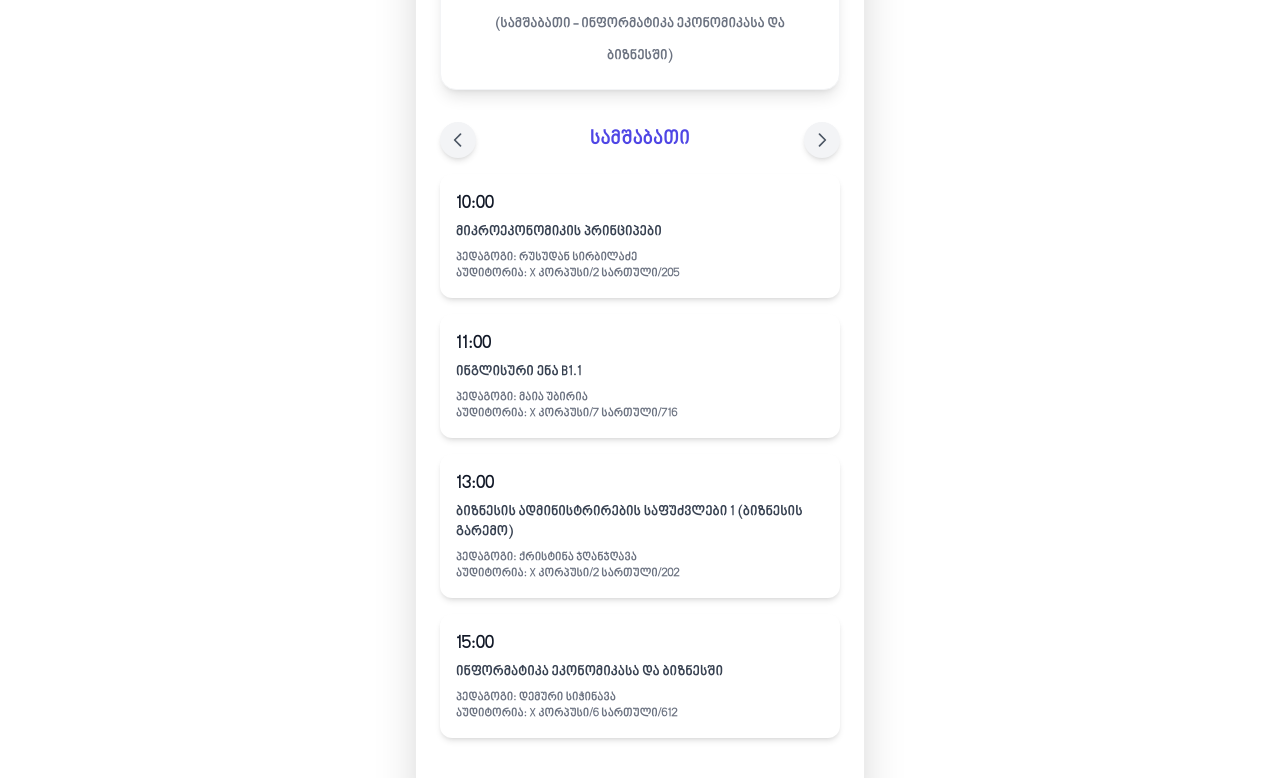
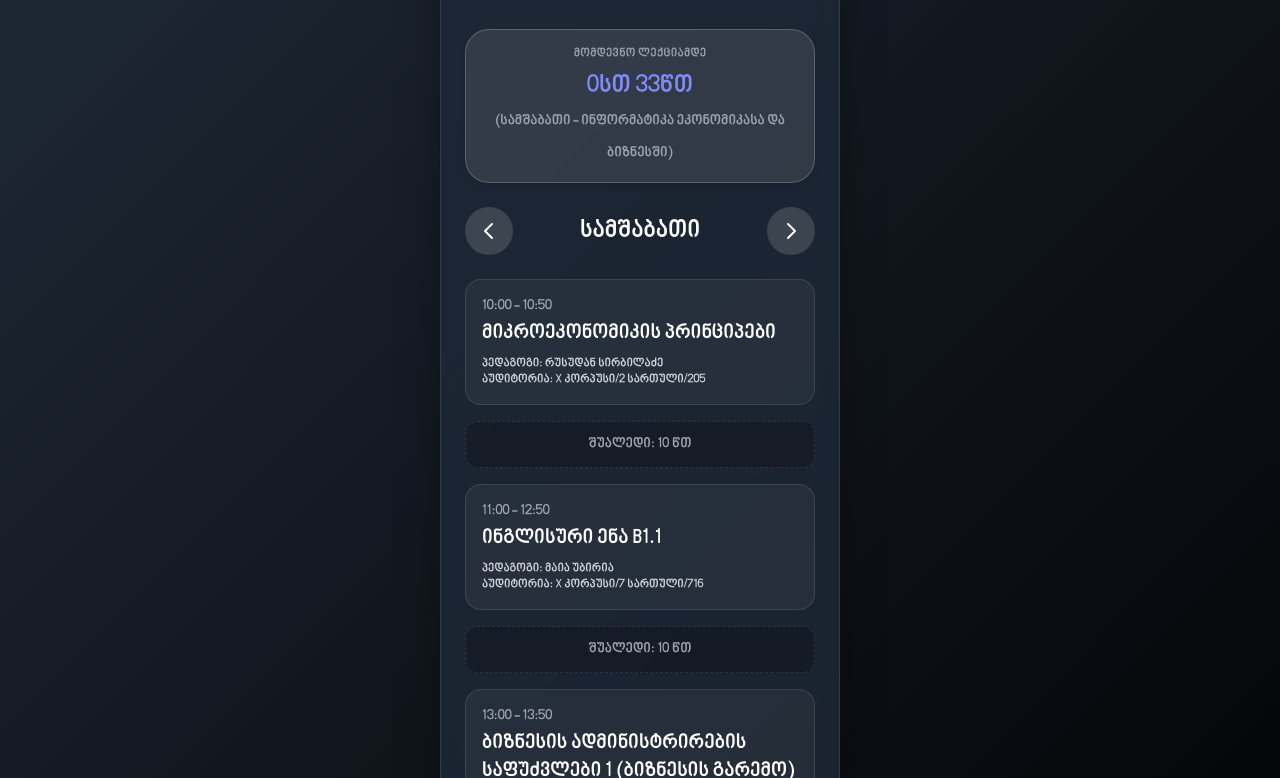
Before and after one commit to nadashvili/uni, a plain HTML site: page index.html in a window 1280 px wide. Shown: the part 120-898 px from the top of the page. Drawn offline with nearby package versions, Linux system fonts and the light colour scheme.

Commit message:
Update index.html

```diff
--- a/index.html
+++ b/index.html
@@ -9,178 +9,244 @@
     <link rel="preconnect" href="https://fonts.gstatic.com" crossorigin>
     <link href="https://fonts.googleapis.com/css2?family=Inter:wght@400;600;700&display=swap" rel="stylesheet">
     <style>
-        :root {
-            --primary-color: #00aeff;   /* indigo-500 */
-            --secondary-color: #6a00ff; /* purple-600 */
-            --background-color-body: #6366f1;
-            --background-color-body-gradient-from: #1e1e1e; /* indigo-500 */
-            --background-color-body-gradient-to: #000000;   /* purple-600 */
-
-            --card-background-color: #ffffff;
-            --card-border-color: #f3f4f6; /* gray-100 */
-
-            --text-primary-color: #111827;  /* gray-900 */
-            --text-secondary-color: #4b5563; /* gray-700 */
-            --text-muted-color: #6b7280;    /* gray-500 */
-            --text-accent-color: #4f46e5;   /* indigo-600 */
-
-            --button-bg-color: #f3f4f6;     /* gray-100 */
-            --button-text-color: #4b5563;   /* gray-600 */
-            --button-hover-bg-color: #e5e7eb; /* gray-200 */
-
-            --indicator-active-color: #6366f1; /* indigo-500 */
-            --indicator-inactive-color: #d1d5db; /* gray-300 */
-        }
         @font-face {
             font-family: 'MyFont';
             src: url('bpg_nino_mtavruli_bold.ttf') format('truetype');
-  font-weight: 700; /* BOLD */
+            font-weight: 700;
             font-style: normal;
         }
 
-* {
-  font-family: 'MyFont';
+        body {
+            font-family: 'MyFont', sans-serif;
+            background: linear-gradient(135deg, #1f2937 0%, #000000 100%);
+            color: #f9fafb;
+            display: flex;
+            justify-content: center;
+            align-items: center;
+            min-height: 100vh;
+            padding: 1.5rem;
         }
-        body {
-            transition: background-color 0.5s ease;
-            background: linear-gradient(135deg, var(--background-color-body-gradient-from), var(--background-color-body-gradient-to));
+
+        .app-container {
+            width: 100%;
+            max-width: 400px;
+            background-color: rgba(31, 41, 55, 0.8);
+            backdrop-filter: blur(10px);
+            border-radius: 2rem;
+            box-shadow: 0 25px 50px -12px rgba(0, 0, 0, 0.5);
+            border: 1px solid rgba(107, 114, 128, 0.3);
+            overflow: hidden;
+            display: flex;
+            flex-direction: column;
         }
-        .slide {
-            display: none;
-            animation: fadeIn 0.5s ease-in-out;
+
+        .header {
+            padding: 2rem 1.5rem;
+            text-align: center;
         }
-        .slide.active {
-            display: block;
+
+        .countdown-card {
+            background-color: rgba(255, 255, 255, 0.1);
+            border-radius: 1.5rem;
+            text-align: center;
+            padding: 1rem;
+            margin: 0 1.5rem;
+            border: 1px solid rgba(255, 255, 255, 0.2);
+            box-shadow: 0 4px 6px rgba(0, 0, 0, 0.1);
         }
-        @keyframes fadeIn {
-            from { opacity: 0; transform: translateY(10px); }
-            to { opacity: 1; transform: translateY(0); }
+
+        .navigation {
+            display: flex;
+            justify-content: space-between;
+            align-items: center;
+            padding: 1.5rem;
         }
+
+        .nav-button {
+            background-color: rgba(255, 255, 255, 0.15);
+            color: white;
+            padding: 0.75rem;
+            border-radius: 9999px;
+            transition: background-color 0.3s, transform 0.3s;
+        }
+
+        .nav-button:hover {
+            background-color: rgba(255, 255, 255, 0.25);
+            transform: scale(1.05);
+        }
+
+        .schedule-list {
+            padding: 0 1.5rem 1.5rem;
+            flex-grow: 1;
+            overflow-y: auto;
+        }
+
         .lesson-card {
-            transition: transform 0.3s ease-in-out, box-shadow 0.3s ease-in-out;
-            background-color: var(--card-background-color);
+            background-color: rgba(255, 255, 255, 0.05);
+            border-radius: 1rem;
+            padding: 1rem;
+            margin-bottom: 1rem;
+            border: 1px solid rgba(255, 255, 255, 0.1);
+            transition: transform 0.3s, background-color 0.3s;
         }
+
         .lesson-card:hover {
             transform: translateY(-4px);
-            box-shadow: 0 8px 12px rgba(0, 0, 0, 0.1), 0 3px 5px rgba(0, 0, 0, 0.08);
+            background-color: rgba(255, 255, 255, 0.1);
         }
+
+        .break-card {
+            background-color: rgba(0, 0, 0, 0.2);
+            border-radius: 0.75rem;
+            padding: 0.75rem;
+            text-align: center;
+            margin-bottom: 1rem;
+            color: #9ca3af;
+            font-size: 0.875rem;
+            border: 1px dashed rgba(255, 255, 255, 0.1);
+        }
+
+        .dot-indicators {
+            display: flex;
+            justify-content: center;
+            padding: 1rem 0;
+        }
+
         .dot {
+            width: 8px;
+            height: 8px;
+            border-radius: 50%;
+            background-color: rgba(255, 255, 255, 0.3);
+            margin: 0 4px;
             transition: background-color 0.3s, transform 0.3s;
         }
+
         .dot.active {
+            background-color: #818cf8;
             transform: scale(1.4);
         }
-
-        /* Tailwind კლასების გადაფარვა CSS ცვლადებით */
-        .bg-gradient-to-br {
-            background-image: linear-gradient(to bottom right, var(--background-color-body-gradient-from), var(--background-color-body-gradient-to));
-        }
-        .bg-gradient-to-r {
-            background-image: linear-gradient(to right, var(--primary-color), var(--secondary-color));
-        }
-        .bg-white { background-color: var(--card-background-color); }
-        .bg-gray-50 { background-color: var(--card-background-color); }
-        .bg-gray-100 { background-color: var(--button-bg-color); }
-        .bg-gray-200:hover { background-color: var(--button-hover-bg-color); }
-        .text-gray-500 { color: var(--text-muted-color); }
-        .text-gray-600 { color: var(--button-text-color); }
-        .text-gray-700 { color: var(--text-secondary-color); }
-        .text-gray-900 { color: var(--text-primary-color); }
-        .text-indigo-600 { color: var(--text-accent-color); }
-        .border-gray-100 { border-color: var(--card-border-color); }
-        .bg-indigo-500 { background-color: var(--indicator-active-color); }
-        .bg-gray-300 { background-color: var(--indicator-inactive-color); }
     </style>
 </head>
-<body class="bg-gradient-to-br min-h-screen flex flex-col items-center justify-center p-6">
-    <div class="w-full max-w-sm sm:max-w-md bg-white rounded-3xl shadow-2xl overflow-hidden">
+<body>
 
-        <div class="text-center pt-8 pb-4 px-6 bg-gradient-to-r rounded-t-3xl">
+    <div class="app-container">
 
+        <div class="header">
+            <h1 class="text-3xl font-bold mb-1 text-white">ჩემი განრიგი</h1>
+            <p class="text-sm text-gray-400">საუნივერსიტეტო განრიგის აპლიკაცია</p>
         </div>
 
-        <div id="countdown-timer" class="text-center p-5 mx-6 -mt-6 bg-white rounded-2xl shadow-lg border border-gray-100">
-            <p class="text-xs text-gray-500 font-semibold uppercase tracking-wide">მომდევნო ლექციამდე</p>
-            <p id="countdown-display" class="text-2xl font-extrabold text-indigo-600 mt-2">ლოდინი...</p>
+        <div class="countdown-card">
+            <p class="text-xs uppercase tracking-wide text-gray-400 font-semibold mb-2">მომდევნო ლექციამდე</p>
+            <p id="countdown-display" class="text-2xl font-bold text-indigo-400">ლოდინი...</p>
         </div>
 
-        <div class="relative px-6 mt-8">
-            <div class="flex justify-between items-center mb-4">
-                <button id="prev-btn" class="bg-gray-100 p-2 rounded-full shadow-md text-gray-600 hover:bg-gray-200 transition-colors duration-200">
-                    <svg class="w-5 h-5" fill="none" stroke="currentColor" viewBox="0 0 24 24" xmlns="http://www.w3.org/2000/svg"><path stroke-linecap="round" stroke-linejoin="round" stroke-width="2" d="M15 19l-7-7 7-7"></path></svg>
+        <div class="navigation">
+            <button id="prev-btn" class="nav-button">
+                <svg class="w-6 h-6" fill="none" stroke="currentColor" viewBox="0 0 24 24" xmlns="http://www.w3.org/2000/svg"><path stroke-linecap="round" stroke-linejoin="round" stroke-width="2" d="M15 19l-7-7 7-7"></path></svg>
             </button>
-                <h2 id="day-title" class="text-xl font-bold text-center text-indigo-600"></h2>
-                <button id="next-btn" class="bg-gray-100 p-2 rounded-full shadow-md text-gray-600 hover:bg-gray-200 transition-colors duration-200">
-                    <svg class="w-5 h-5" fill="none" stroke="currentColor" viewBox="0 0 24 24" xmlns="http://www.w3.org/2000/svg"><path stroke-linecap="round" stroke-linejoin="round" stroke-width="2" d="M9 5l7 7-7 7"></path></svg>
+            <h2 id="day-title" class="text-2xl font-bold text-center text-white"></h2>
+            <button id="next-btn" class="nav-button">
+                <svg class="w-6 h-6" fill="none" stroke="currentColor" viewBox="0 0 24 24" xmlns="http://www.w3.org/2000/svg"><path stroke-linecap="round" stroke-linejoin="round" stroke-width="2" d="M9 5l7 7-7 7"></path></svg>
             </button>
         </div>
 
-            <div id="schedule-slides" class="flex flex-col space-y-4 pb-8">
+        <div id="schedule-slides" class="schedule-list">
         </div>
 
-            <div id="slide-indicators" class="flex justify-center space-x-2 mt-4 pb-6"></div>
-        </div>
+        <div id="slide-indicators" class="dot-indicators"></div>
+
     </div>
 
     <script>
         const schedule = {
             'ორშაბათი': [
-                { time: '13:00', title: 'ბიზნესის ადმინისტრირების საფუძვლები 1 (ბიზნესის გარემო)', professor: 'ლეილა ქადაგიშვილი', location: 'X კორპუსი/9 სართული/906' },
+                { time: '13:00 - 14:50', title: 'ბიზნესის ადმინისტრირების საფუძვლები 1 (ბიზნესის გარემო)', professor: 'ლეილა ქადაგიშვილი', location: 'X კორპუსი/9 სართული/906' },
             ],
             'სამშაბათი': [
-                { time: '10:00', title: 'მიკროეკონომიკის პრინციპები', professor: 'რუსუდან სირბილაძე', location: 'X კორპუსი/2 სართული/205' },
-                { time: '11:00', title: 'ინგლისური ენა B1.1', professor: 'მაია უბირია', location: 'X კორპუსი/7 სართული/716' },
-                { time: '13:00', title: 'ბიზნესის ადმინისტრირების საფუძვლები 1 (ბიზნესის გარემო)', professor: 'ქრისტინა ჯღანჯღავა', location: 'X კორპუსი/2 სართული/202' },
-                { time: '15:00', title: 'ინფორმატიკა ეკონომიკასა და ბიზნესში', professor: 'დემური სიჭინავა', location: 'X კორპუსი/6 სართული/612' },
+                { time: '10:00 - 10:50', title: 'მიკროეკონომიკის პრინციპები', professor: 'რუსუდან სირბილაძე', location: 'X კორპუსი/2 სართული/205' },
+                { time: '11:00 - 12:50', title: 'ინგლისური ენა B1.1', professor: 'მაია უბირია', location: 'X კორპუსი/7 სართული/716' },
+                { time: '13:00 - 13:50', title: 'ბიზნესის ადმინისტრირების საფუძვლები 1 (ბიზნესის გარემო)', professor: 'ქრისტინა ჯღანჯღავა', location: 'X კორპუსი/2 სართული/202' },
+                { time: '15:00 - 17:50', title: 'ინფორმატიკა ეკონომიკასა და ბიზნესში', professor: 'დემური სიჭინავა', location: 'X კორპუსი/6 სართული/612' },
             ],
             'ხუთშაბათი': [
-                { time: '10:00', title: 'მარკეტინგი 1', professor: 'ნანული ოქრუაშვილი', location: 'X კორპუსი/11 სართული/1110' },
-                { time: '11:00', title: 'ინგლისური ენა B1.1', professor: 'მაია უბირია', location: 'X კორპუსი/7 სართული/716' },
-                { time: '13:00', title: 'მიკროეკონომიკის პრინციპები', professor: 'დალი სეხნიაშვილი', location: 'X კორპუსი/10 სართული/1001' },
-                { time: '15:00', title: 'მათემატიკა ეკონომიკისა და ბიზნესისთვის 1', professor: 'არჩილ დოლიძე', location: 'X კორპუსი/9 სართული/913' },
+                { time: '10:00 - 10:50', title: 'მარკეტინგი 1', professor: 'ნანული ოქრუაშვილი', location: 'X კორპუსი/11 სართული/1110' },
+                { time: '11:00 - 12:50', title: 'ინგლისური ენა B1.1', professor: 'მაია უბირია', location: 'X კორპუსი/7 სართული/716' },
+                { time: '13:00 - 14:50', title: 'მიკროეკონომიკის პრინციპები', professor: 'დალი სეხნიაშვილი', location: 'X კორპუსი/10 სართული/1001' },
+                { time: '15:00 - 16:50', title: 'მათემატიკა ეკონომიკისა და ბიზნესისთვის 1', professor: 'არჩილ დოლიძე', location: 'X კორპუსი/9 სართული/913' },
             ],
             'შაბათი': [
-                { time: '09:00', title: 'მათემატიკა ეკონომიკისა და ბიზნესისთვის 1', professor: 'ბაკურ გულუა', location: 'X კორპუსი/9 სართული/912' },
-                { time: '11:00', title: 'ინგლისური ენა B1.1', professor: 'მაია უბირია', location: 'X კორპუსი/7 სართული/716' },
-                { time: '15:00', title: 'მარკეტინგი 1', professor: 'რუსუდან ჯაყელი', location: 'X კორპუსი/11 სართული/1103' },
+                { time: '09:00 - 10:50', title: 'მათემატიკა ეკონომიკისა და ბიზნესისთვის 1', professor: 'ბაკურ გულუა', location: 'X კორპუსი/9 სართული/912' },
+                { time: '11:00 - 12:50', title: 'ინგლისური ენა B1.1', professor: 'მაია უბირია', location: 'X კორპუსი/7 სართული/716' },
+                { time: '15:00 - 16:50', title: 'მარკეტინგი 1', professor: 'რუსუდან ჯაყელი', location: 'X კორპუსი/11 სართული/1103' },
             ],
         };
 
         const dayMapping = ['კვირა', 'ორშაბათი', 'სამშაბათი', 'ოთხშაბათი', 'ხუთშაბათი', 'პარასკევი', 'შაბათი'];
-        const days = ['ორშაბათი', 'სამშაბათი', 'ხუთშაბათი', 'შაბათი'];
+        const days = Object.keys(schedule);
         const scheduleSlides = document.getElementById('schedule-slides');
         const dayTitle = document.getElementById('day-title');
         const prevBtn = document.getElementById('prev-btn');
         const nextBtn = document.getElementById('next-btn');
         const indicatorsContainer = document.getElementById('slide-indicators');
+        const countdownDisplay = document.getElementById('countdown-display');
         let currentSlideIndex = 0;
+
+        function formatTimeDifference(start, end) {
+            const startParts = start.split(':').map(Number);
+            const endParts = end.split(':').map(Number);
+            const startDate = new Date();
+            startDate.setHours(startParts[0], startParts[1], 0);
+            const endDate = new Date();
+            endDate.setHours(endParts[0], endParts[1], 0);
+            const diffMs = endDate - startDate;
+            const diffMins = Math.floor(diffMs / (1000 * 60));
+            const hours = Math.floor(diffMins / 60);
+            const minutes = diffMins % 60;
+
+            let result = '';
+            if (hours > 0) {
+                result += `${hours} სთ `;
+            }
+            result += `${minutes} წთ`;
+            return result;
+        }
 
         function renderDay(dayName) {
             const lessons = schedule[dayName];
-            scheduleSlides.innerHTML = ''; // შიგთავსის გასუფთავება
+            scheduleSlides.innerHTML = '';
             dayTitle.textContent = dayName;
 
             if (lessons && lessons.length > 0) {
-                lessons.forEach(lesson => {
+                lessons.forEach((lesson, index) => {
                     const card = document.createElement('div');
-                    card.className = 'lesson-card p-4 rounded-xl shadow-md';
+                    card.className = 'lesson-card';
+                    const [startTime, endTime] = lesson.time.split(' - ');
                     card.innerHTML = `
-                        <p class="font-semibold text-lg text-gray-900">${lesson.time}</p>
-                        <p class="text-sm text-gray-700 mt-1">${lesson.title}</p>
-                        <p class="text-xs text-gray-500 mt-2">პედაგოგი: ${lesson.professor}</p>
-                        <p class="text-xs text-gray-500">აუდიტორია: ${lesson.location}</p>
+                        <p class="text-sm text-gray-400">${startTime} - ${endTime}</p>
+                        <p class="text-xl font-bold text-white mt-1">${lesson.title}</p>
+                        <p class="text-xs text-gray-300 mt-2">პედაგოგი: ${lesson.professor}</p>
+                        <p class="text-xs text-gray-300">აუდიტორია: ${lesson.location}</p>
                     `;
                     scheduleSlides.appendChild(card);
+
+                    if (index < lessons.length - 1) {
+                        const nextLessonTime = lessons[index + 1].time.split(' - ')[0];
+                        const breakDuration = formatTimeDifference(endTime, nextLessonTime);
+                        const breakCard = document.createElement('div');
+                        breakCard.className = 'break-card';
+                        breakCard.innerHTML = `შუალედი: ${breakDuration}`;
+                        scheduleSlides.appendChild(breakCard);
+                    }
                 });
             } else {
-                scheduleSlides.innerHTML = `<p class="text-center text-gray-500 py-8">ამ დღეს ლექციები არ არის.</p>`;
+                scheduleSlides.innerHTML = `<p class="text-center text-gray-400 py-8">ამ დღეს ლექციები არ არის.</p>`;
             }
         }
 
-        // სლაიდების ინდიკატორების შექმნა
         days.forEach((day, index) => {
             const indicator = document.createElement('div');
-            indicator.classList.add('w-2', 'h-2', 'rounded-full', 'cursor-pointer', 'dot');
+            indicator.classList.add('dot');
             indicator.setAttribute('data-index', index);
             indicatorsContainer.appendChild(indicator);
         });
@@ -189,10 +255,10 @@
         function showSlide(index) {
             indicators.forEach((indicator, i) => {
                 indicator.classList.remove('active');
-                indicator.style.backgroundColor = 'var(--indicator-inactive-color)';
             });
+            if (indicators[index]) {
                 indicators[index].classList.add('active');
-            indicators[index].style.backgroundColor = 'var(--indicator-active-color)';
+            }
             currentSlideIndex = index;
             renderDay(days[index]);
         }
@@ -217,7 +283,6 @@
             });
         });
 
-        // დღევანდელი დღის პოვნა და სლაიდის ავტომატურად ჩვენება
         const today = new Date();
         const todayDayName = dayMapping[today.getDay()];
         const todayIndex = days.indexOf(todayDayName);
@@ -227,8 +292,6 @@
             showSlide(0);
         }
 
-        // უკუთვლის ლოგიკა
-        const countdownDisplay = document.getElementById('countdown-display');
         const findNextClass = () => {
             const now = new Date();
             let nextClass = null;
@@ -242,7 +305,8 @@
 
                 if (daySchedule) {
                     for (const lesson of daySchedule) {
-                        const [hours, minutes] = lesson.time.split(':').map(Number);
+                        const [startTime] = lesson.time.split(' - ');
+                        const [hours, minutes] = startTime.split(':').map(Number);
                         const lessonDate = new Date();
                         lessonDate.setDate(now.getDate() + i);
                         lessonDate.setHours(hours, minutes, 0, 0);
@@ -260,28 +324,24 @@
                 }
                 if (found) break;
             }
-
             return nextClass;
         };
 
         const updateCountdown = () => {
             const nextClass = findNextClass();
-
             if (nextClass) {
                 const now = new Date();
                 const diff = nextClass.date.getTime() - now.getTime();
-
-                const days = Math.floor(diff / (1000 * 60 * 60 * 24));
+                const daysLeft = Math.floor(diff / (1000 * 60 * 60 * 24));
                 const hours = Math.floor((diff % (1000 * 60 * 60 * 24)) / (1000 * 60 * 60));
                 const minutes = Math.floor((diff % (1000 * 60 * 60)) / (1000 * 60));
                 const seconds = Math.floor((diff % (1000 * 60)) / 1000);
 
                 let countdownText = `${hours}სთ ${minutes}წთ `;
-                if (days > 0) {
-                    countdownText = `${days}დ ${countdownText}`;
+                if (daysLeft > 0) {
+                    countdownText = `${daysLeft}დღე ${countdownText}`;
                 }
-
-                countdownDisplay.innerHTML = `${countdownText}<br><span class="text-sm font-normal text-gray-500">(${nextClass.day} - ${nextClass.title})</span>`;
+                countdownDisplay.innerHTML = `${countdownText}<br><span class="text-sm font-normal text-gray-400">(${nextClass.day} - ${nextClass.title})</span>`;
             } else {
                 countdownDisplay.textContent = 'ამ კვირაში მეტი ლექცია არ არის.';
             }
@@ -289,8 +349,6 @@
 
         setInterval(updateCountdown, 1000);
         updateCountdown();
-
     </script>
 </body>
-
 </html>
```
Lines whose indentation alone changed are shown as unchanged.
